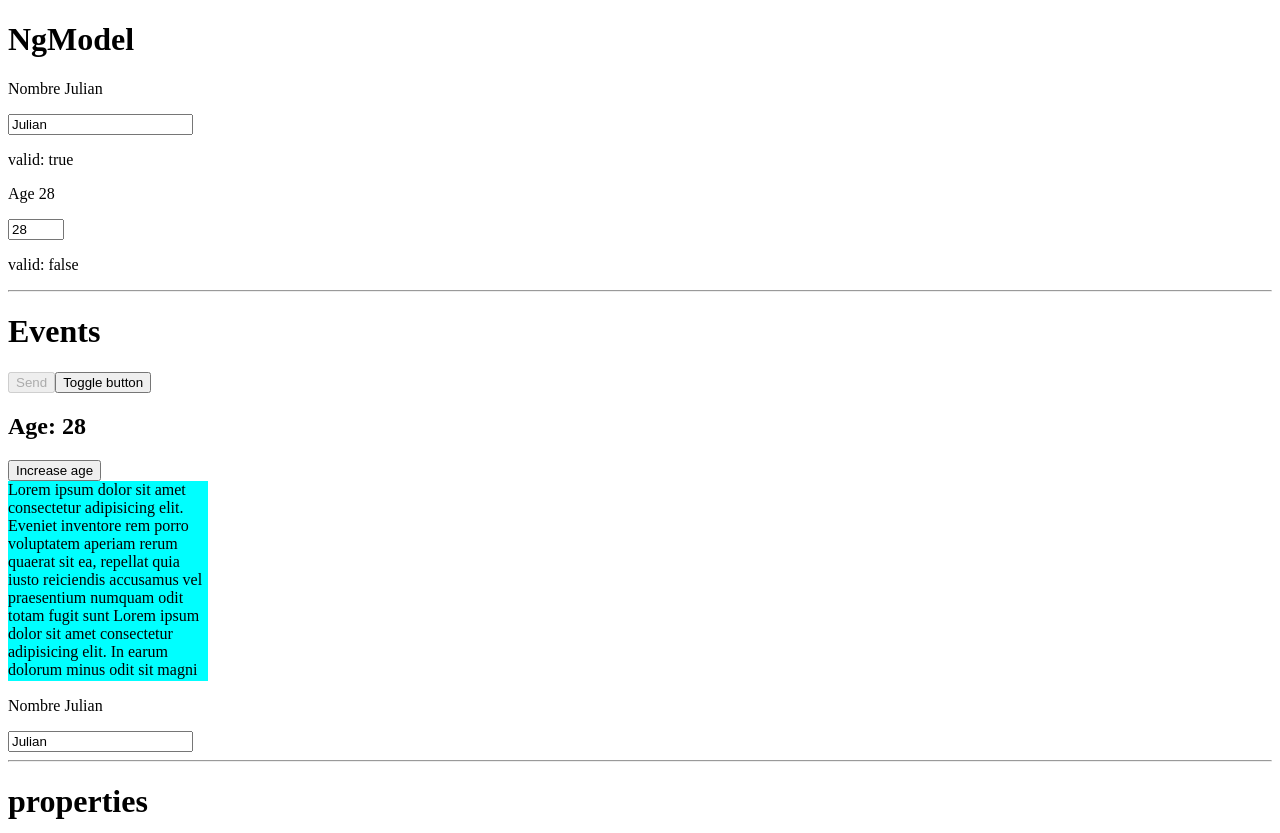
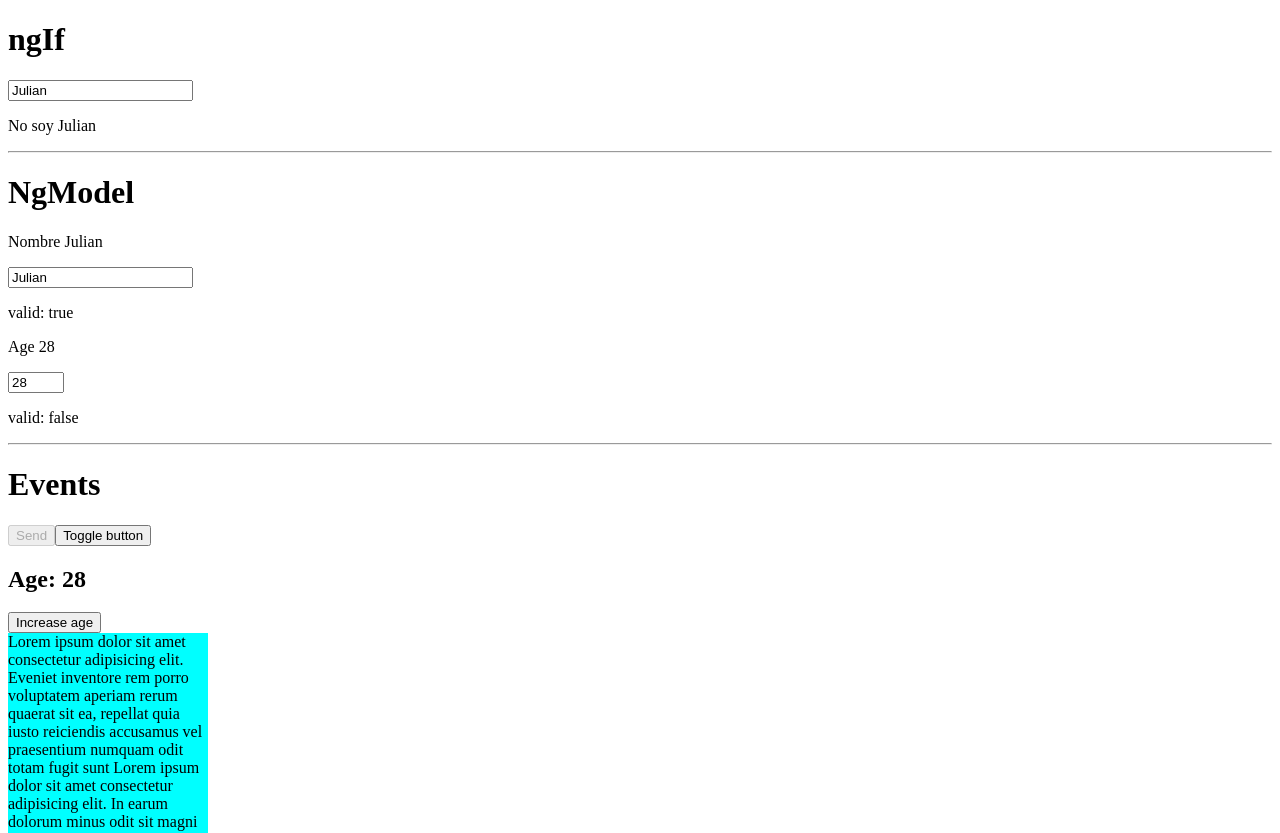
Before and after one commit to julianf-dev/angular-fundamentals, an Angular app: page / in a window 1280 px wide. Shown: the top 833 px of the page. Built offline with nearby package versions, Linux system fonts and the light colour scheme.

Commit message:
@feat add form control annd ngf if

```diff
--- a/src/app/app.component.html
+++ b/src/app/app.component.html
@@ -1,3 +1,10 @@
+<h1>ngIf</h1>
+<input required type="text" [(ngModel)]="person.name"/>
+<p *ngIf="person.name.toLowerCase() === 'julian' && person.age === 18; else myBlock ">My content</p>
+<ng-template #myBlock>
+  <p>No soy Julian</p>
+</ng-template>
+<hr/>
 <h1>NgModel</h1>
 <p>Nombre {{person.name}}</p>
 <input required type="text" #nameInput="ngModel" [(ngModel)]="person.name"/>
@@ -5,7 +12,6 @@
 <p>Age {{person.age}}</p>
 <input required max="18" min="10" type="number" #ageInput="ngModel" [(ngModel)]="person.age"/>
 <p>valid: {{ageInput.valid}}</p>
-
 <hr/>
 <h1>Events</h1>
 <button [disabled]="btnDisabled">Send</button>
```
